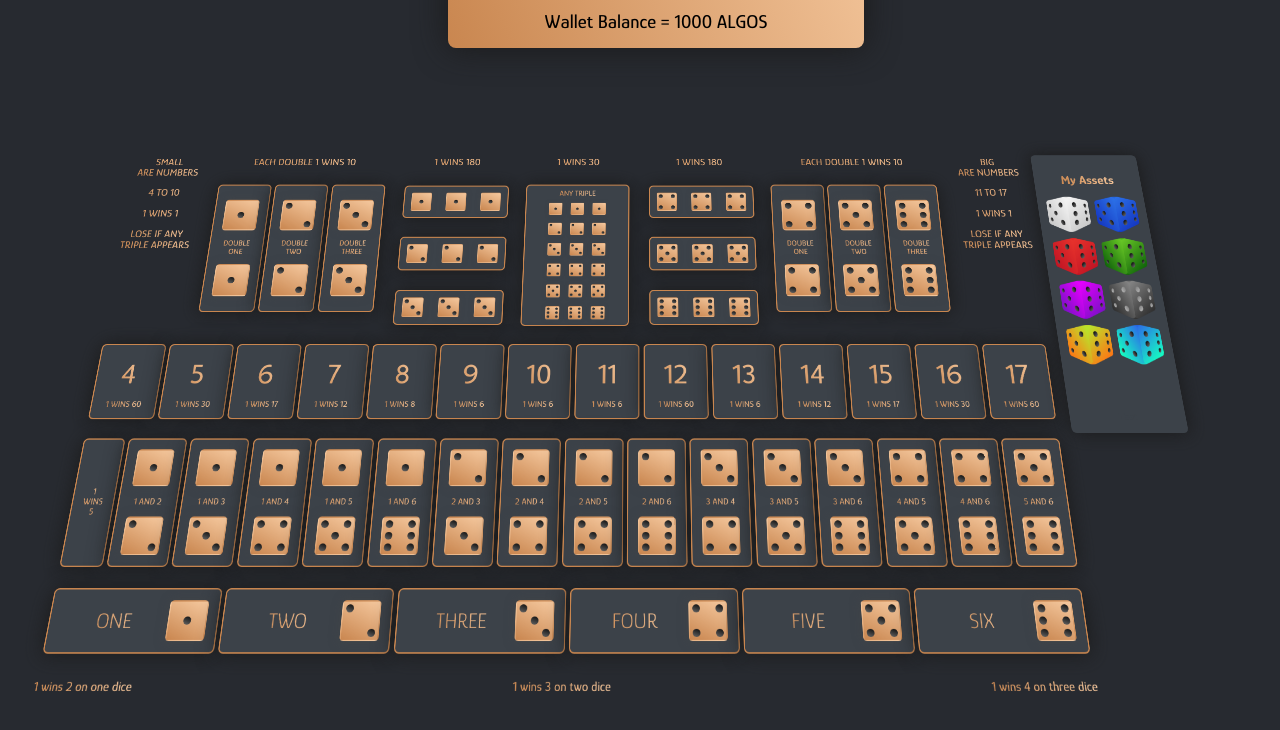
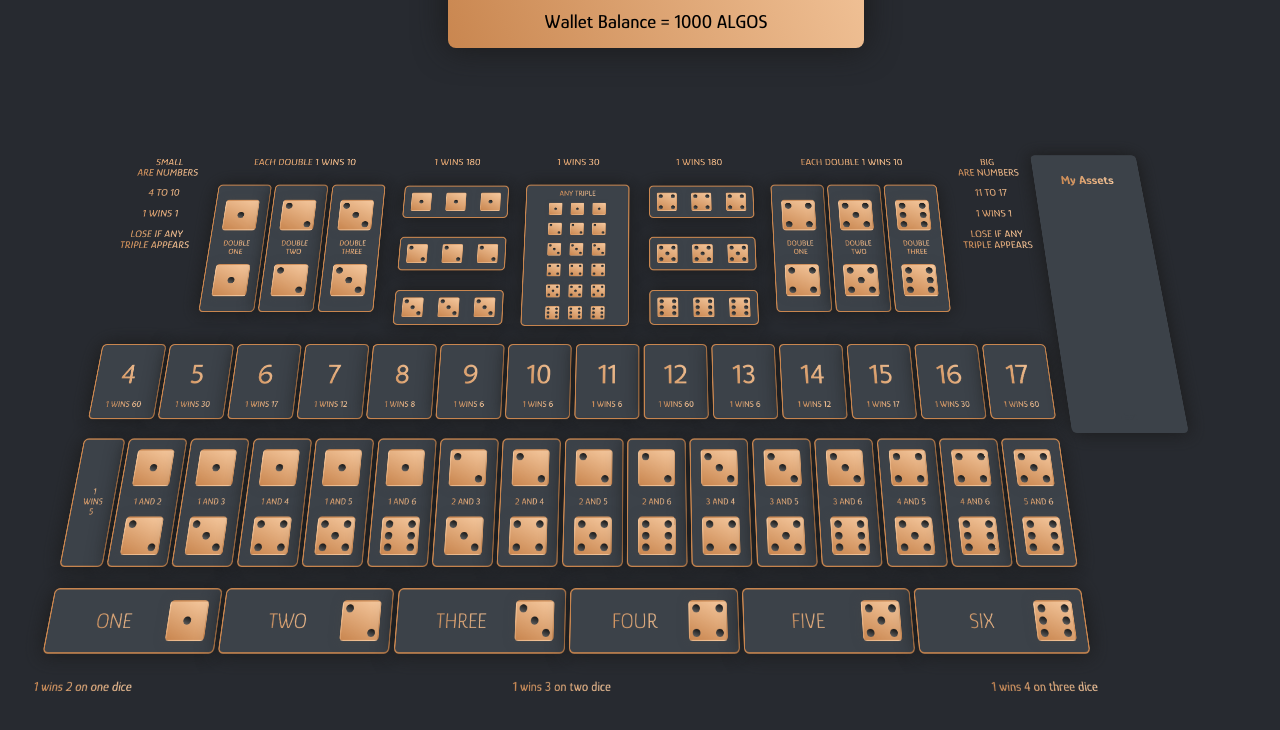
Before and after one commit to tejas-kothari/Algo_Royale, a React (Create React App) app: page /sicbo in a window 1280 px wide. Shown: the top 730 px of the page. Built offline with nearby package versions, Linux system fonts and the light colour scheme.

Commit message:
Connect bought items to status

```diff
--- a/src/Status.js
+++ b/src/Status.js
@@ -8,10 +8,15 @@ import Dice5 from "./images/Dice-5.png";
 import Dice6 from "./images/Dice-6.png";
 import Dice7 from "./images/Dice-7.png";
 import Dice8 from "./images/Dice-8.png";
+import { useSelector } from "react-redux";
 
 export default function Status() {
+  const myBoughtItems = useSelector((state) => state.store.myItems);
   const [addedColors, setAddedColors] = useState([]);
-  function changeNFT(color) {
+  function changeNFT(itemName) {
+    const color = itemName.replace(" Dice", "").toLowerCase();
+    console.log(color);
+
     const rows = ["row1", "row2", "row3", "row4"];
 
     for (var i = 0; i < 4; i++) {
@@ -36,14 +41,17 @@ export default function Status() {
       <div className="element">
         <h2>My Assets </h2>
         <div className="userNFT">
-          <img onClick={() => changeNFT("platinum")} src={Dice1} />
+          {myBoughtItems.map((item, index) => (
+            <img onClick={() => changeNFT(item.itemName)} src={item.image} />
+          ))}
+          {/* <img onClick={() => changeNFT("platinum")} src={Dice1} />
           <img onClick={() => changeNFT("sapphire")} src={Dice2} />
           <img onClick={() => changeNFT("ruby")} src={Dice3} />
           <img onClick={() => changeNFT("emerald")} src={Dice4} />
           <img onClick={() => changeNFT("amethyst")} src={Dice5} />
           <img onClick={() => changeNFT("obsidian")} src={Dice6} />
           <img onClick={() => changeNFT("citrine")} src={Dice7} />
-          <img onClick={() => changeNFT("diamond")} src={Dice8} />
+          <img onClick={() => changeNFT("diamond")} src={Dice8} /> */}
         </div>
         <p>Test </p>
       </div>
```
